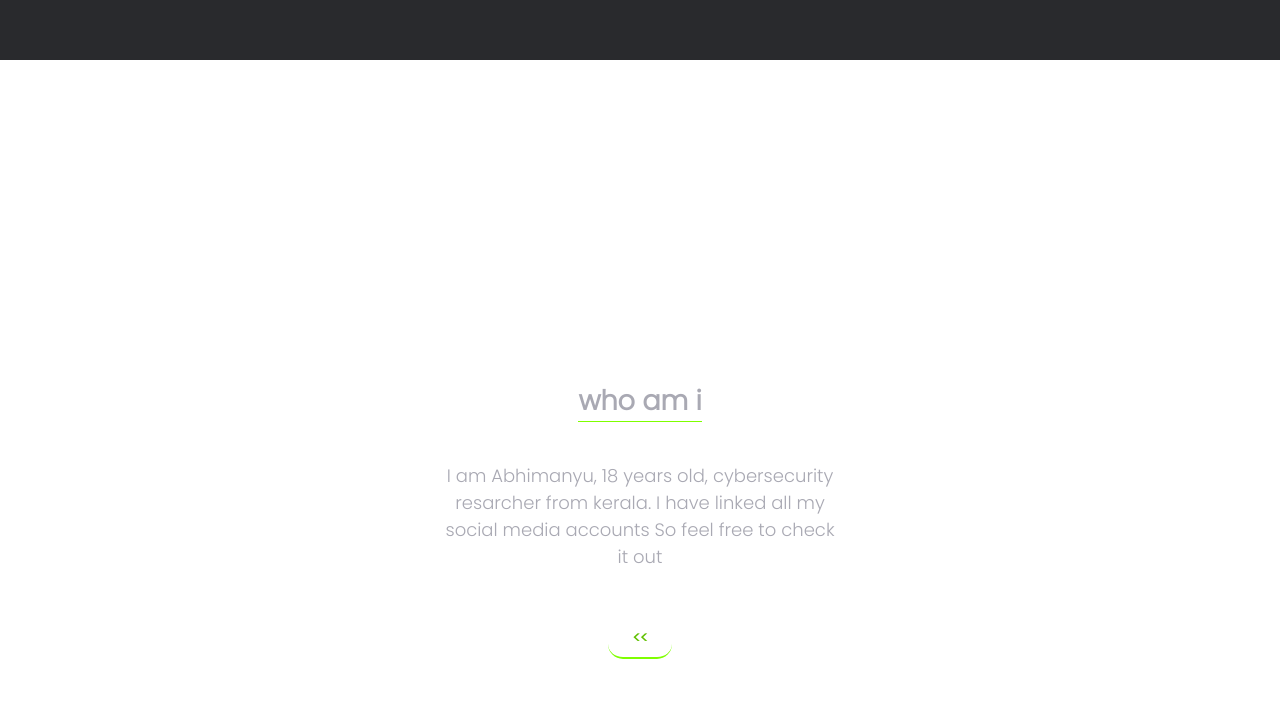
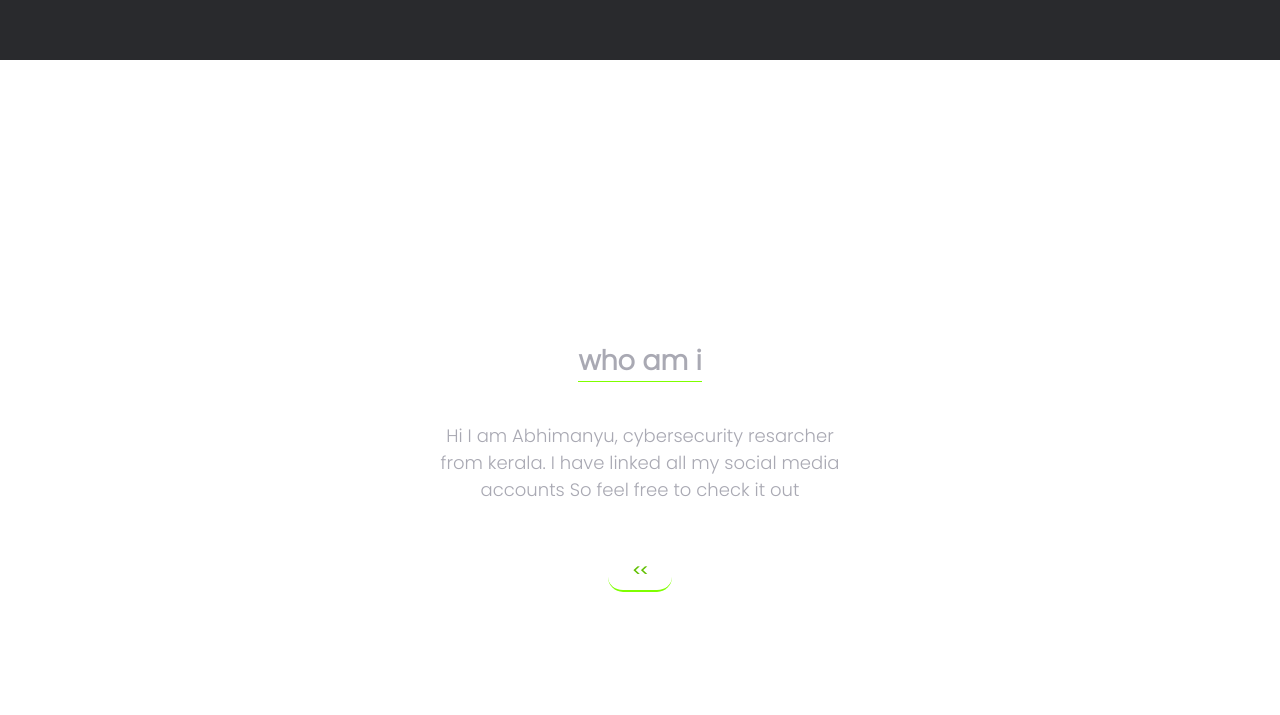
Before and after one commit to Anondarkphantom/AnonD46kph4tom.github.io, a plain HTML site: page index.html in a window 1280 px wide. Shown: the part 740-1455 px from the top of the page. After the commit the page ends 1388 px from the top, so only its background shows below. Drawn offline with Linux system fonts and the light colour scheme.

Commit message:
Update index.html

```diff
--- a/index.html
+++ b/index.html
@@ -113,7 +113,7 @@
           </div>
           <div class="body about">
             <h2>who am i </h2>
-            <p> I am Abhimanyu, 18 years old, cybersecurity resarcher from kerala.
+            <p> Hi I am Abhimanyu, cybersecurity resarcher from kerala.
             I have linked all my social media accounts So feel free to check it out</p>
             <a href="#" class="button remove"><<
 
```
